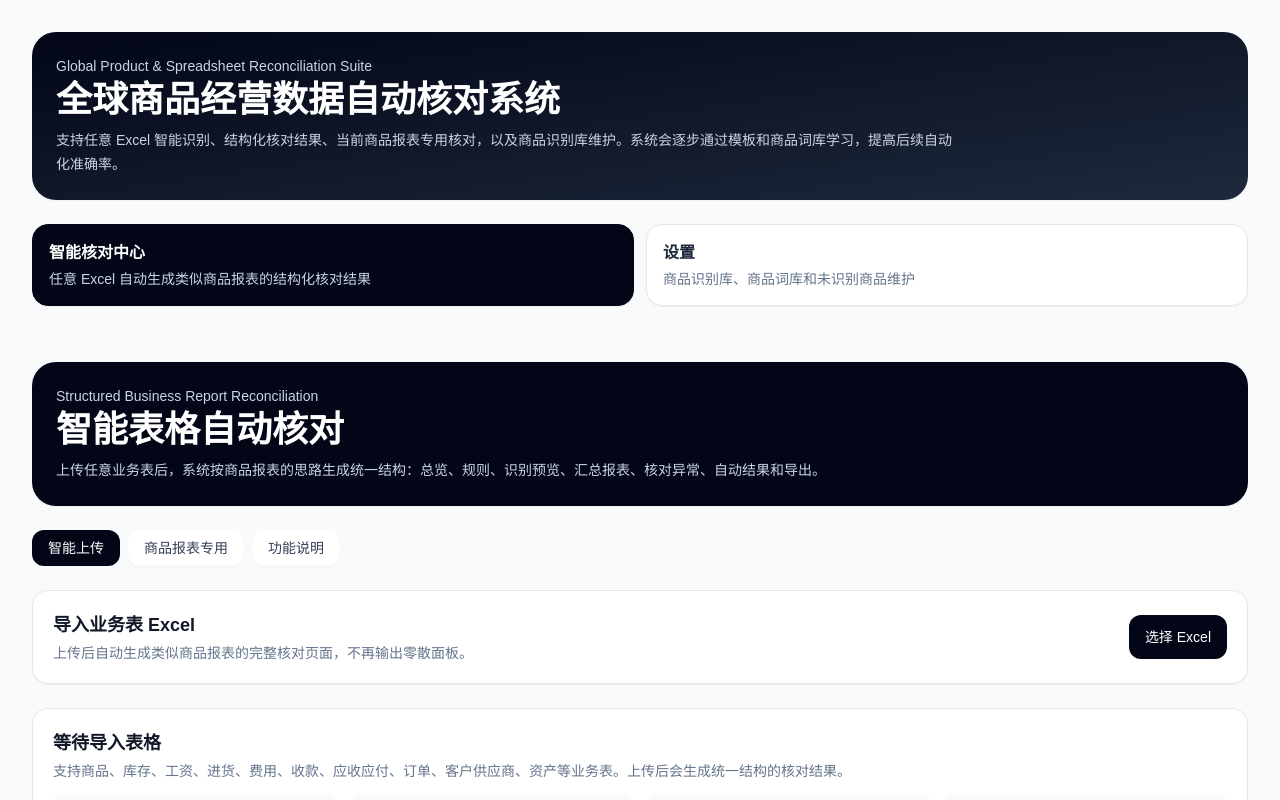
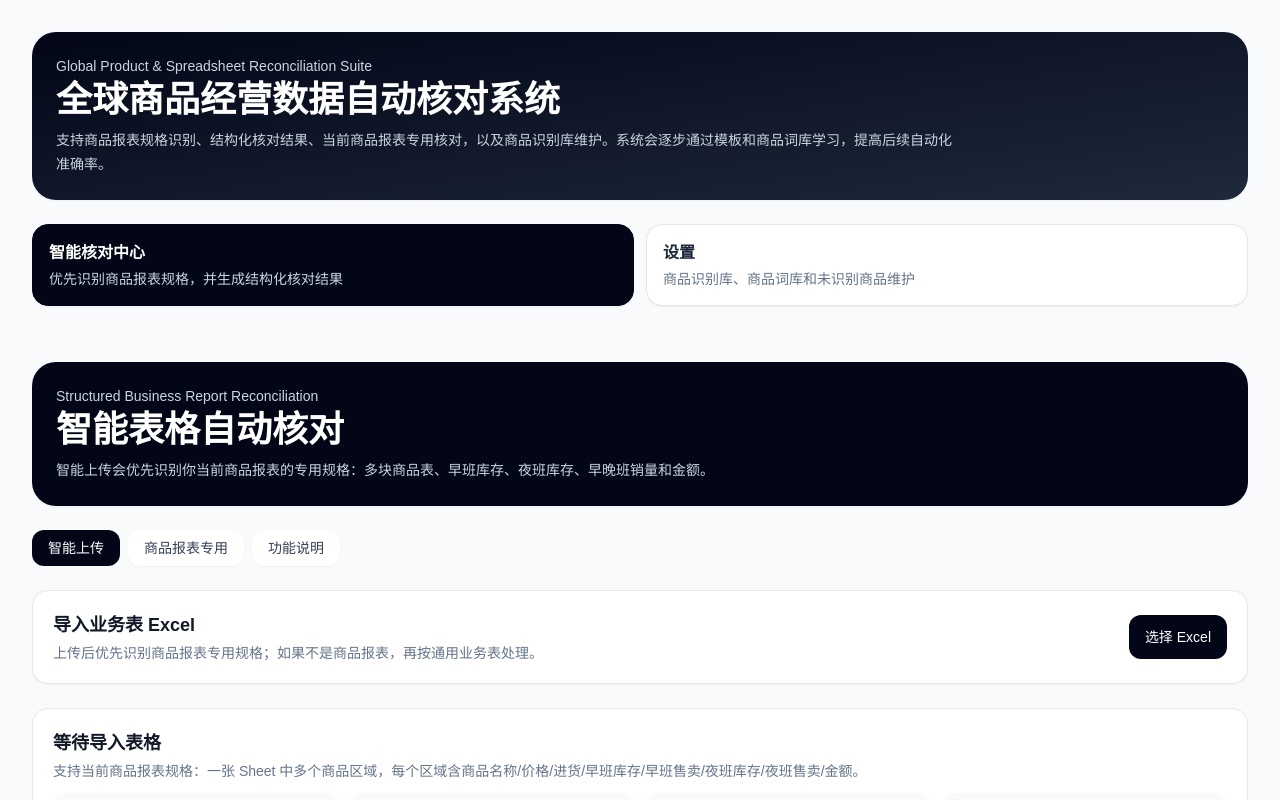
Before and after one commit to GrandpaNiuu/inventory-shift-web, a Next.js app: page / in a window 1280 px wide. Shown: the top 800 px of the page. Built offline with nearby package versions, Linux system fonts and the light colour scheme.

Commit message:
启用商品报表规格识别版智能上传

```diff
--- a/app/EnhancedReportSuite.tsx
+++ b/app/EnhancedReportSuite.tsx
@@ -1,13 +1,13 @@
 "use client";
 
 import { useEffect, useState } from "react";
-import UniversalStructuredReportApp from "./UniversalStructuredReportApp";
+import UniversalStructuredReportAppV2 from "./UniversalStructuredReportAppV2";
 import GlobalProductCoverageCenter from "./GlobalProductCoverageCenter";
 
 type SuiteTab = "reconcile" | "settings";
 
 const tabs: Array<[SuiteTab, string, string]> = [
-  ["reconcile", "智能核对中心", "任意 Excel 自动生成类似商品报表的结构化核对结果"],
+  ["reconcile", "智能核对中心", "优先识别商品报表规格，并生成结构化核对结果"],
   ["settings", "设置", "商品识别库、商品词库和未识别商品维护"]
 ];
 
@@ -23,7 +23,7 @@ export default function EnhancedReportSuite() {
       <header className="rounded-3xl bg-gradient-to-br from-slate-950 to-slate-800 p-6 text-white shadow-sm">
         <p className="text-sm text-slate-300">Global Product & Spreadsheet Reconciliation Suite</p>
         <h1 className="mt-1 text-2xl font-bold md:text-4xl">全球商品经营数据自动核对系统</h1>
-        <p className="mt-2 max-w-4xl text-sm leading-6 text-slate-300">支持任意 Excel 智能识别、结构化核对结果、当前商品报表专用核对，以及商品识别库维护。系统会逐步通过模板和商品词库学习，提高后续自动化准确率。</p>
+        <p className="mt-2 max-w-4xl text-sm leading-6 text-slate-300">支持商品报表规格识别、结构化核对结果、当前商品报表专用核对，以及商品识别库维护。系统会逐步通过模板和商品词库学习，提高后续自动化准确率。</p>
       </header>
       <nav className="mt-6 grid gap-3 md:grid-cols-2">
         {tabs.map(([key, label, desc]) => <button key={key} onClick={() => setTab(key)} className={`rounded-2xl border p-4 text-left shadow-sm transition ${tab === key ? "border-slate-950 bg-slate-950 text-white" : "bg-white text-slate-800 hover:bg-slate-100"}`}>
@@ -34,7 +34,7 @@ export default function EnhancedReportSuite() {
     </div>
 
     <div className="mt-6">
-      {tab === "reconcile" ? <UniversalStructuredReportApp /> : null}
+      {tab === "reconcile" ? <UniversalStructuredReportAppV2 /> : null}
       {tab === "settings" ? <div className="mx-auto max-w-7xl px-4 pb-8 md:px-8"><GlobalProductCoverageCenter /></div> : null}
     </div>
   </main>;
```
